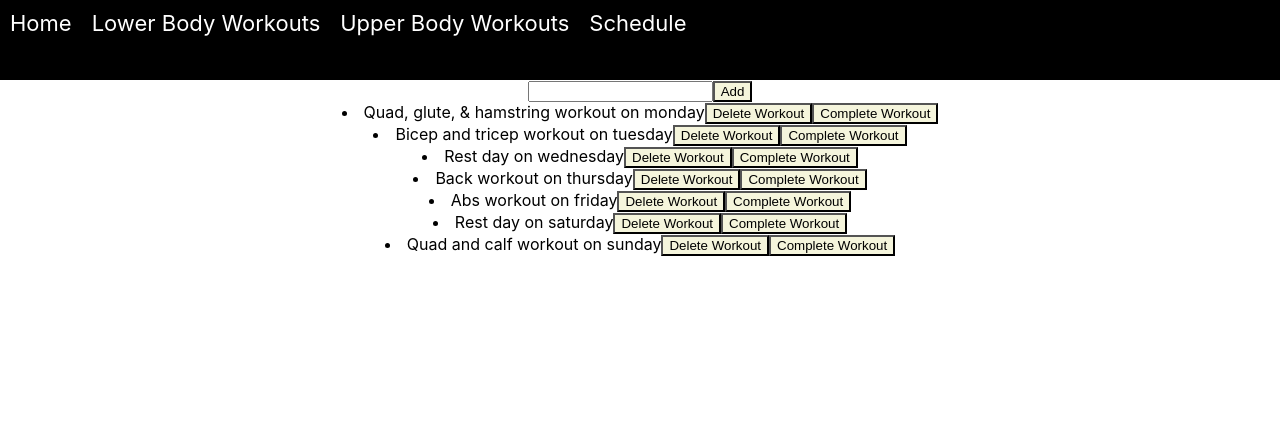
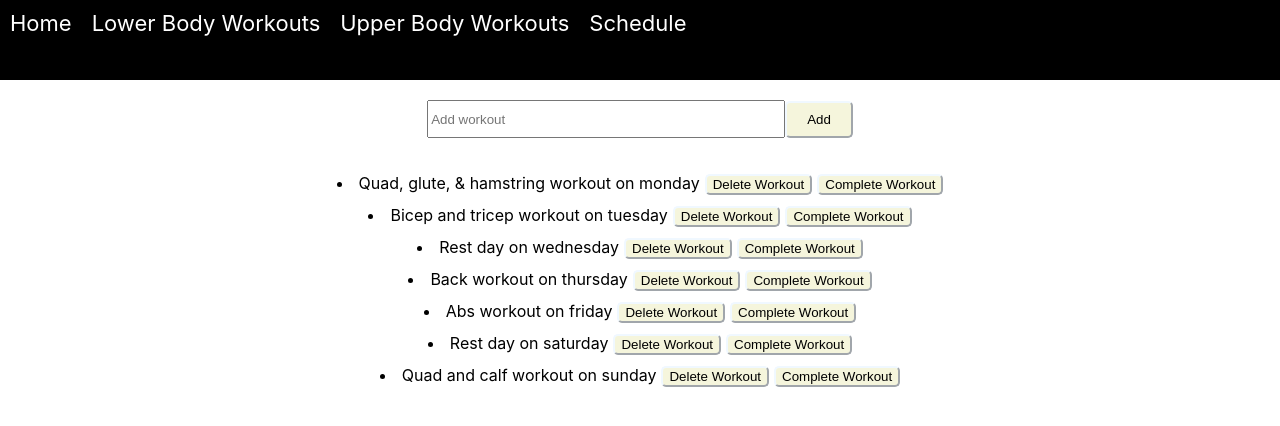
Before and after one commit to tiffpereira/Sweat-zone, a React (Create React App) app in the folder client/: page /schedule in a window 1280 px wide. Shown: the top 426 px of the page. Built offline with nearby package versions, Linux system fonts and the light colour scheme; the HTML template or start-up script is replaced by a standard one.

Commit message:
styled schedule page

```diff
--- a/client/src/App.css
+++ b/client/src/App.css
@@ -1,3 +1,10 @@
+.add-button {
+  padding: 9px 20px;
+  border-radius: 5px;
+  border-color: aliceblue;
+  background-color: beige;
+}
+
 .App-header {
   background-color: black;
   min-height: 10vh;
@@ -10,6 +17,16 @@
 .done {
   text-decoration: line-through;
   color: green
+}
+.input-bar {
+  margin-top: 20px;
+  margin-bottom: 20px;
+  height: 32px;
+  width: 350px;
+}
+
+li {
+  padding: 5px;
 }
 
 nav {
@@ -42,10 +59,15 @@ nav {
 
 .task-button {
   background-color: beige;
+  border-radius: 5px;
+  border-color: aliceblue;
+  margin-left: 5px;
 }
 
 .task-list {
   text-align: center;
+  padding: 10px;
+
 }
 
 .workout-list {
--- a/client/src/components/Schedule.js
+++ b/client/src/components/Schedule.js
@@ -103,8 +103,8 @@ class Schedule extends Component {
         return (
           <div className='schedule-section'>
             <form onSubmit={this.submitTask.bind(this)}>
-              <input type="text" name="item" className="input-bar" />
-              <button className="task-button">Add</button>
+              <input type="text" name="item" placeholder='Add workout' className="input-bar" />
+              <button className="add-button">Add</button>
             </form>
 
             <div className='task-list'>
```
